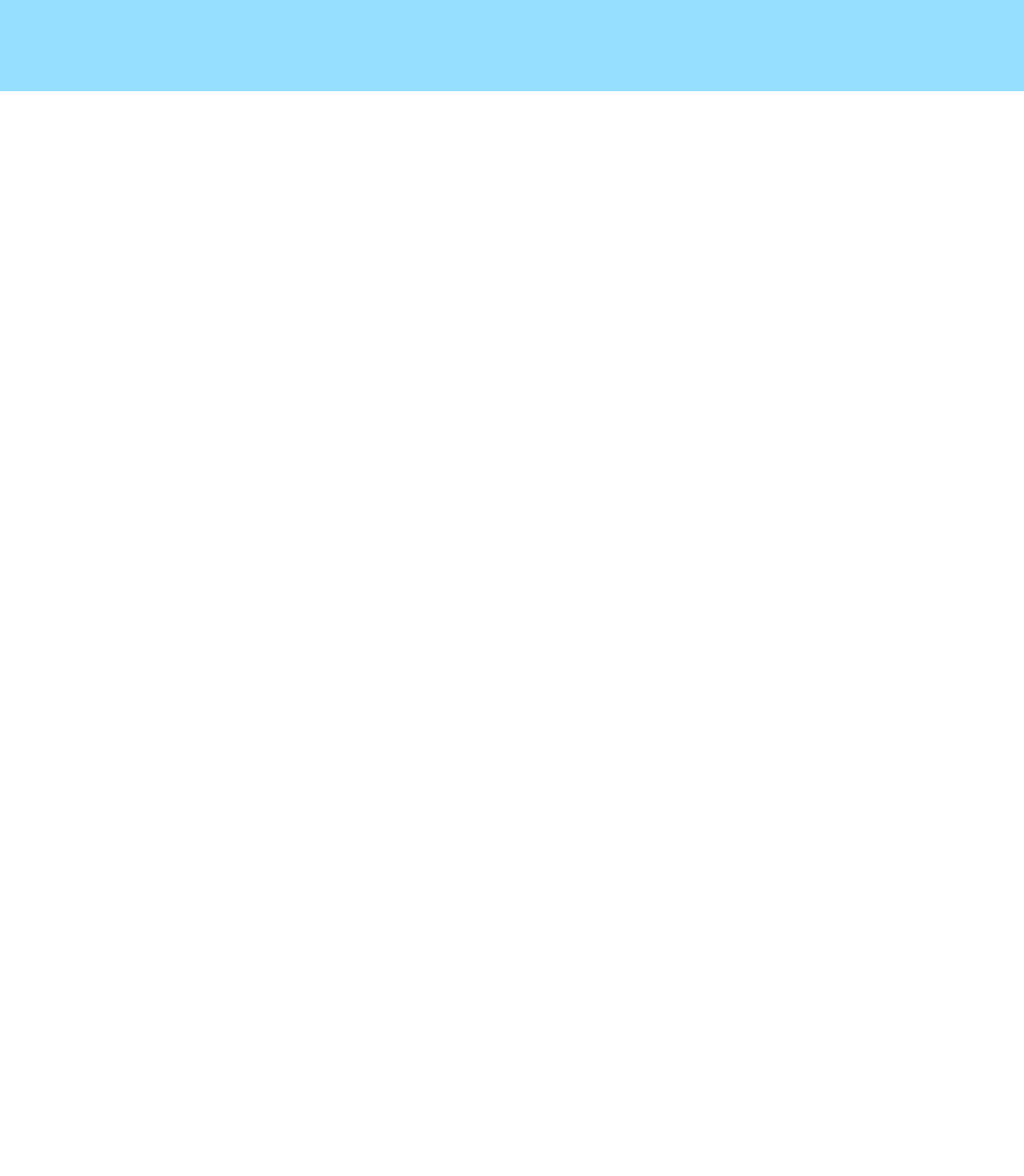
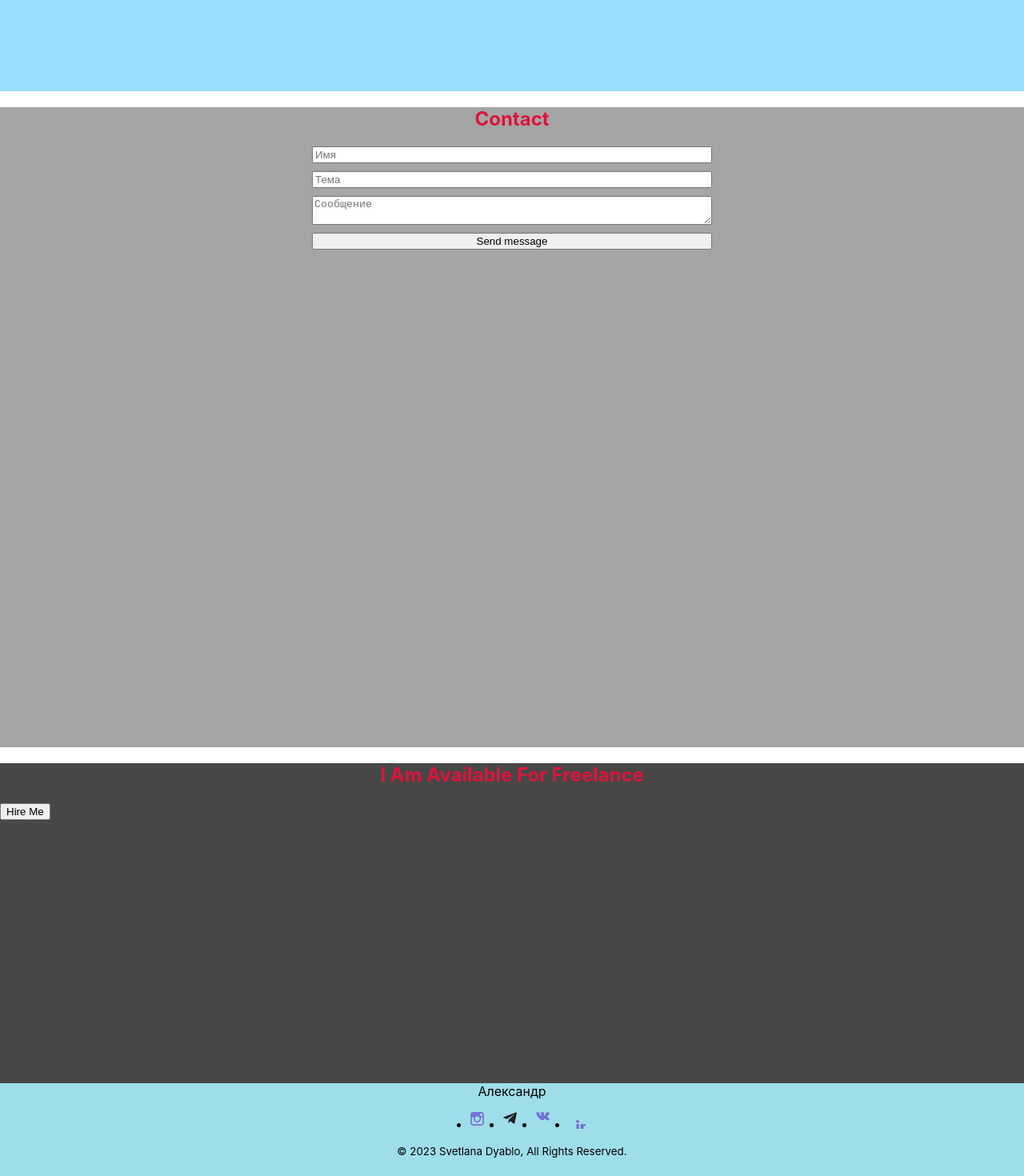
Before and after one commit to Alexandr874/portfolio-start-project-main, a React app: page / in a window 1280 px wide. Shown: the part 2780-4250 px from the top of the page at 80% size. Before the commit the page ends 2894 px from the top, so only its background shows below. Built offline with nearby package versions, Linux system fonts and the light colour scheme.

Commit message:
add Works add Footer

```diff
--- a/package.json
+++ b/package.json
@@ -16,6 +16,7 @@
     "babel-jest": "27.4.2",
     "babel-loader": "8.2.3",
     "babel-plugin-named-asset-import": "0.3.8",
+    "babel-plugin-styled-components": "^2.1.4",
     "babel-preset-react-app": "10.0.1",
     "bfj": "7.0.2",
     "browserslist": "4.18.1",
@@ -87,8 +88,7 @@
     ]
   },
   "devDependencies": {
-    "@types/styled-components": "5.1.26",
-    "babel-plugin-styled-components": "2.0.7"
+    "@types/styled-components": "5.1.26"
   },
   "jest": {
     "roots": [
--- a/src/App.tsx
+++ b/src/App.tsx
@@ -5,6 +5,9 @@ import {Main} from "./layout/sections/main/Main";
 import {Skills} from "./layout/sections/skills/Skills";
 import {Works} from "./layout/sections/ works/Works";
 import {Testimony} from "./layout/sections/testimony/Testimony";
+import {Contact} from "./layout/sections/сontact/Contact";
+import {Slogan} from "./layout/sections/slogan/Slogan";
+import {Footer} from "./layout/footer/Footer";
 
 
 function App() {
@@ -15,6 +18,9 @@ function App() {
             <Skills/>
             <Works/>
             <Testimony/>
+            <Contact/>
+            <Slogan/>
+            <Footer/>
         </div>
     );
 }
--- /dev/null
+++ b/src/components/Button.tsx
@@ -0,0 +1,5 @@
+import styled from "styled-components";
+
+ export const Button = styled.button`
+
+`;
--- /dev/null
+++ b/src/layout/footer/Footer.tsx
@@ -0,0 +1,65 @@
+import React from 'react';
+import styled from "styled-components";
+import {Icon} from "../../components/icon/Icon";
+import {FlexWrapper} from "../../components/FlexWrapper";
+
+export const Footer = () => {
+    return (
+        <StyledFooter>
+            <FlexWrapper direction={'column'} alignItems={'center'}>
+                <Name>Александр</Name>
+                <SocialList>
+
+                    <SocialItem>
+                        <SocialLinc>
+                            <Icon height={'21px'} width={'21px'} viewBox={'0 0 21 21'} iconId={'instagram'}/>
+                        </SocialLinc>
+                    </SocialItem>
+                    <SocialItem>
+                        <SocialLinc>
+                            <Icon height={'21px'} width={'21px'} viewBox={'0 0 21 21'} iconId={'telegram'}/>
+                        </SocialLinc>
+                    </SocialItem>
+                    <SocialItem>
+                        <SocialLinc>
+                            <Icon height={'21px'} width={'21px'} viewBox={'0 0 21 21'} iconId={'vk'}/>
+                        </SocialLinc>
+                    </SocialItem>
+                    <SocialItem>
+                        <SocialLinc>
+                            <Icon height={'21px'} width={'21px'} viewBox={'0 0 21 21'} iconId={'linkedin'}/>
+                        </SocialLinc>
+                    </SocialItem>
+
+                </SocialList>
+                <Copiright>© 2023 Svetlana Dyablo, All Rights Reserved.</Copiright>
+            </FlexWrapper>
+        </StyledFooter>
+    );
+};
+
+const StyledFooter = styled.section`
+    min-height: 30vh;
+    background-color: rgba(21, 175, 205, 0.41);
+`;
+
+const Name = styled.span`
+
+`;
+
+const SocialList = styled.ul`
+    display: flex;
+    gap: 20px;
+`;
+
+const SocialItem = styled.li`
+
+`;
+
+const SocialLinc = styled.a`
+
+`;
+
+const Copiright = styled.small`
+
+`;
--- /dev/null
+++ b/src/layout/sections/slogan/Slogan.tsx
@@ -0,0 +1,19 @@
+import React from 'react';
+import styled from "styled-components";
+import {SectionTitle} from "../../../components/SectionTitle";
+import {Button} from "../../../components/Button";
+
+ export const Slogan = () => {
+    return (
+        <StyledSlogan>
+            <SectionTitle>I Am Available For Freelance</SectionTitle>
+            <Button type={"submit"}>Hire Me</Button>
+        </StyledSlogan>
+    );
+};
+
+
+ const StyledSlogan = styled.section`
+     min-height: 50vh;
+     background-color: rgba(4, 3, 3, 0.73);
+ `;
--- /dev/null
+++ b/src/layout/sections/сontact/Contact.tsx
@@ -0,0 +1,36 @@
+import React from 'react';
+import {SectionTitle} from "../../../components/SectionTitle";
+import styled from "styled-components";
+import {Button} from "../../../components/Button";
+
+export const Contact = () => {
+    return (
+        <StyledContact>
+            <SectionTitle>Contact</SectionTitle>
+            <StyledForm>
+                <Field placeholder={"Имя"}/>
+                <Field placeholder={"Тема"}/>
+                <Field as={"textarea"} placeholder={"Сообщение"}/>
+                <Button type={"submit"}>Send message</Button>
+            </StyledForm>
+        </StyledContact>
+    );
+};
+
+const StyledContact = styled.section`
+    min-height: 100vh;
+    background-color: rgba(35, 40, 41, 0.41);
+`;
+
+const StyledForm = styled.form`
+    display: flex;
+    flex-direction: column;
+    margin: 0 auto;
+    max-width: 500px;
+    width: 100%;
+    gap: 10px;
+`;
+
+const Field = styled.input`
+
+`;
```
Also changed, not shown: 1 other file (tests, documents, lock files or other folders).
